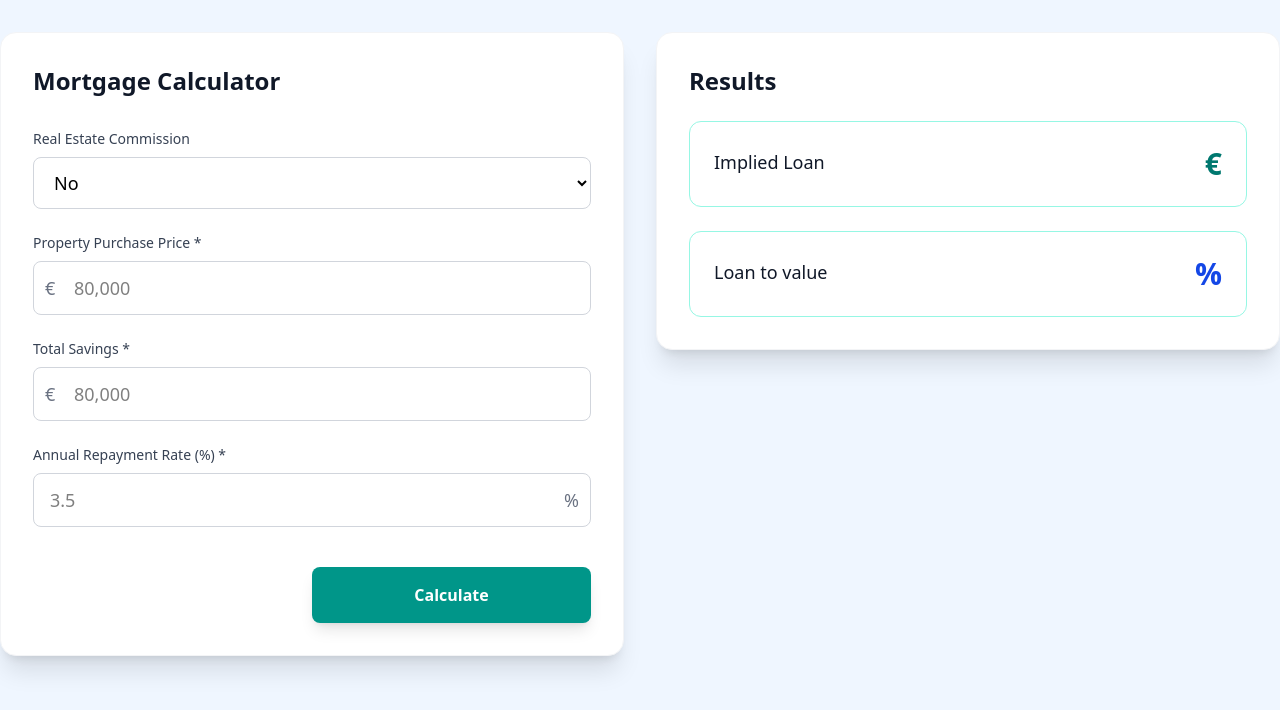
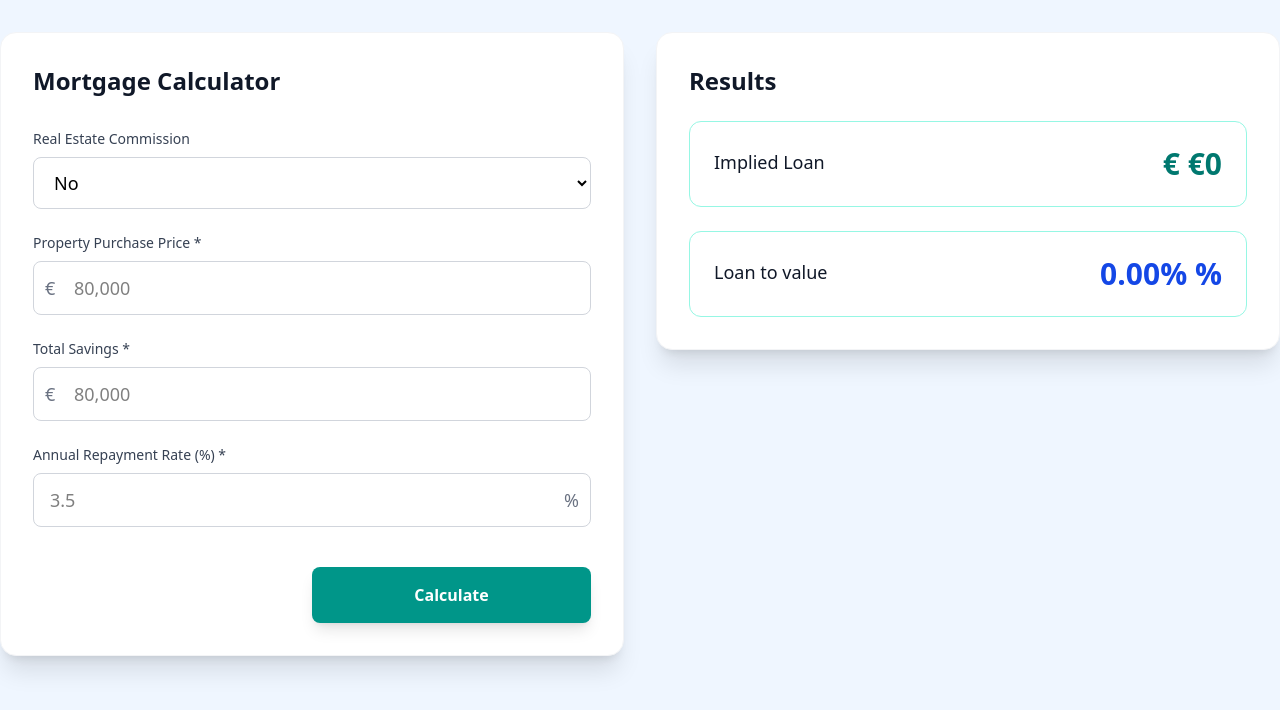
Before and after one commit to i-am-ashwin/mortgage-calculator, a Vue app: page / in a window 1280 px wide. Shown: the top 710 px of the page. Built offline with nearby package versions, Linux system fonts and the light colour scheme.

Commit message:
fix: calculation issue

```diff
--- a/src/components/MortgageResult.vue
+++ b/src/components/MortgageResult.vue
@@ -1,6 +1,7 @@
 
 <script setup lang="ts">
 import { useMortgageStore } from '../store/mortgage';
+import { formatCurrency, formatPercentage } from '../utils/formatter';
 
 const mortgageStore = useMortgageStore()
 </script>
@@ -14,7 +15,7 @@ const mortgageStore = useMortgageStore()
             <h3 class="text-lg font-medium text-gray-900 mb-1">Implied Loan</h3>
           </div>
           <div class="text-right">
-            <div class="text-3xl font-bold text-teal-700">€ {{ mortgageStore.impliedLoanAmount }}</div>
+            <div class="text-3xl font-bold text-teal-700">€ {{ formatCurrency(mortgageStore.impliedLoanAmount || 0) }}</div>
           </div>
         </div>
       </div>
@@ -24,7 +25,7 @@ const mortgageStore = useMortgageStore()
             <h3 class="text-lg font-medium text-gray-900 mb-1">Loan to value</h3>
           </div>
           <div class="text-right">
-            <div class="text-3xl font-bold text-blue-700">{{ mortgageStore.loanToValue }} %</div>
+            <div class="text-3xl font-bold text-blue-700">{{ formatPercentage(mortgageStore.loanToValue || 0) }} %</div>
           </div>
         </div>
       </div>
--- a/src/utils/calculations.ts
+++ b/src/utils/calculations.ts
@@ -1,7 +1,7 @@
 import { BROKER_FEE_PERCENTAGE, CITY_TAX_PERCENTAGE } from "./constants";
 
 const calculateNotaryFees = (propertyPrice: number): number => {
-  return 2144.0 + (0.013 * propertyPrice - 100000);
+  return 2144.0 + (0.013 * (propertyPrice - 100000));
 };
 const calculateBrokerFees = (propertyPrice: number): number => {
   return propertyPrice * BROKER_FEE_PERCENTAGE;
--- /dev/null
+++ b/src/utils/formatter.ts
@@ -0,0 +1,12 @@
+export const formatCurrency = (amount: number): string => {
+  return new Intl.NumberFormat('en-EU', {
+    style: 'currency',
+    currency: 'EUR',
+    minimumFractionDigits: 0,
+    maximumFractionDigits: 0
+  }).format(amount)
+}
+
+export const formatPercentage = (value: number): string => {
+    return `${value.toFixed(2)}%`
+}
```
